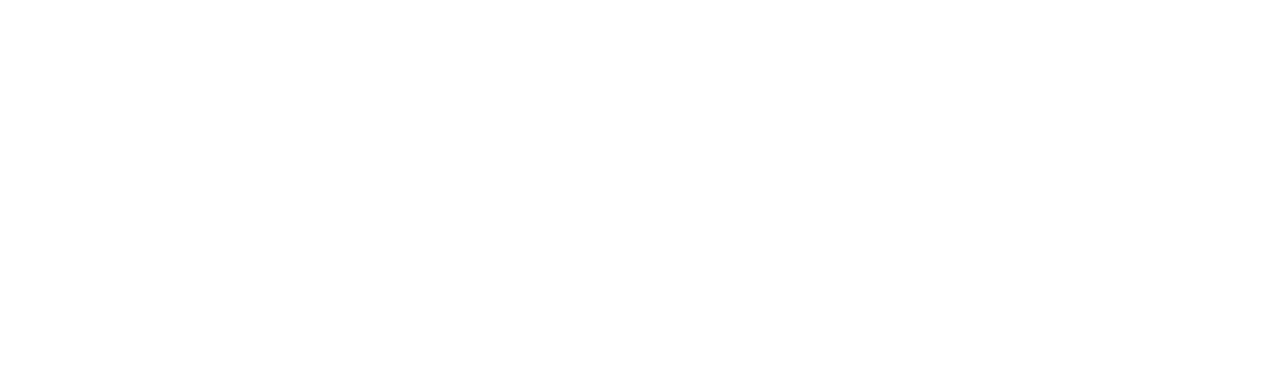
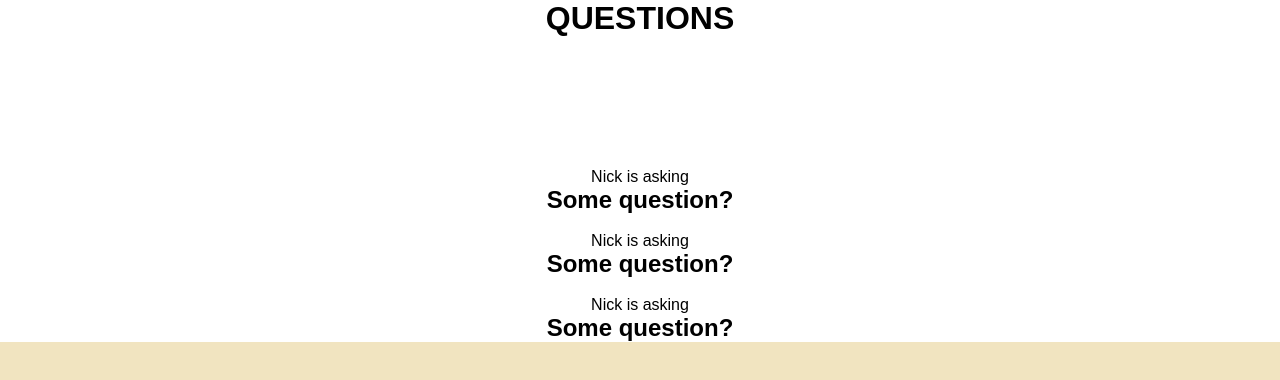
Before and after one commit to NiestrojMateusz/ask-the-doctor, a React (Create React App) app: page / in a window 1280 px wide. Shown: the top 380 px of the page. Built offline with nearby package versions, Linux system fonts and the light colour scheme.

Commit message:
First elements

```diff
--- a/src/App.css
+++ b/src/App.css
@@ -1,3 +1,4 @@
 .App {
   text-align: center;
+  background-color: #fff
 }
--- a/src/App.js
+++ b/src/App.js
@@ -5,9 +5,38 @@
 
 class App extends Component {
   render() {
+    const headerStyles = {
+      height: "150px",
+      width: "100%"
+    };
     return (
       <div className="App">
-
+        <header style={headerStyles}>
+          <h1>QUESTIONS</h1>
+        </header>
+        <main className="questionWall">
+          <div className="question">
+            <img src="" alt="" className="logo"/>
+            <div className="heading">
+              <p>Nick is asking</p>
+              <h2>Some question?</h2>
+            </div>
+          </div>
+          <div className="question">
+            <img src="" alt="" className="logo"/>
+            <div className="heading">
+              <p>Nick is asking</p>
+              <h2>Some question?</h2>
+            </div>
+          </div>
+          <div className="question">
+            <img src="" alt="" className="logo"/>
+            <div className="heading">
+              <p>Nick is asking</p>
+              <h2>Some question?</h2>
+            </div>
+          </div>
+        </main>
       </div>
     );
   }
--- a/src/index.css
+++ b/src/index.css
@@ -1,5 +1,9 @@
-body {
+* {
   margin: 0;
   padding: 0;
   font-family: sans-serif;
 }
+
+body {
+  background-color: rgb(241, 228, 192)
+}
```
